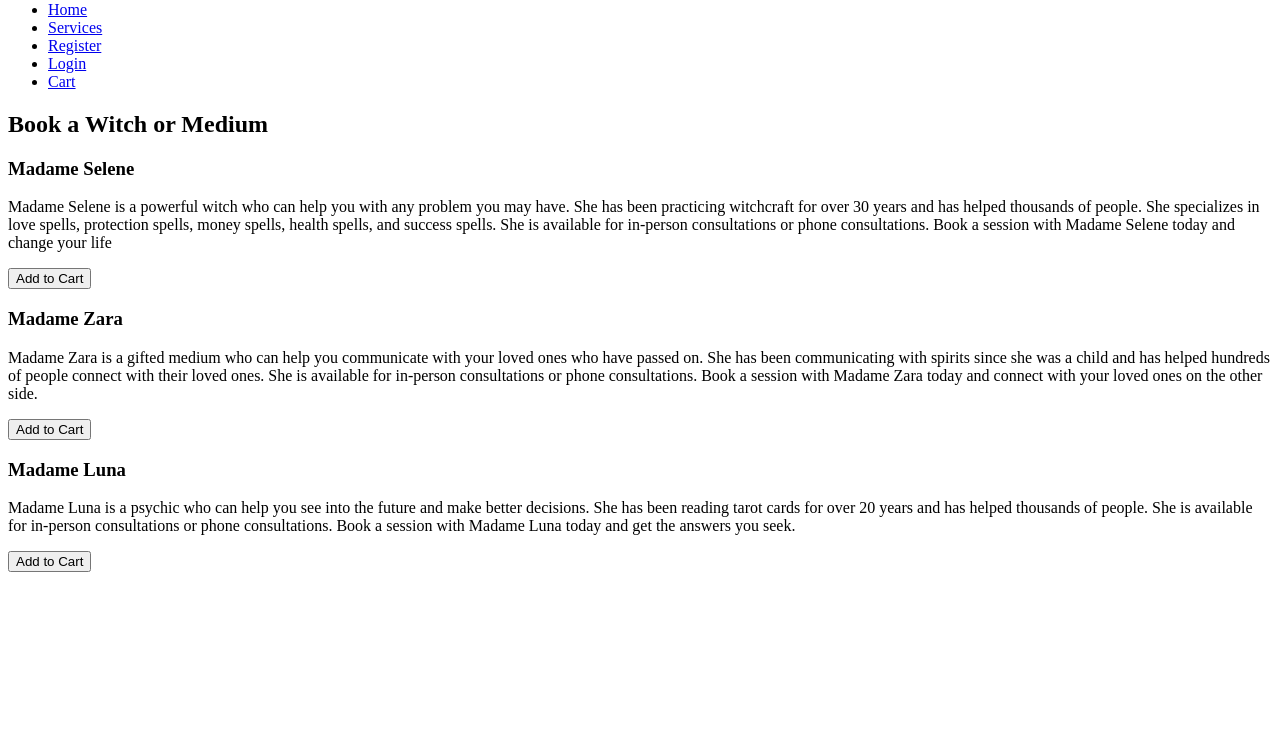
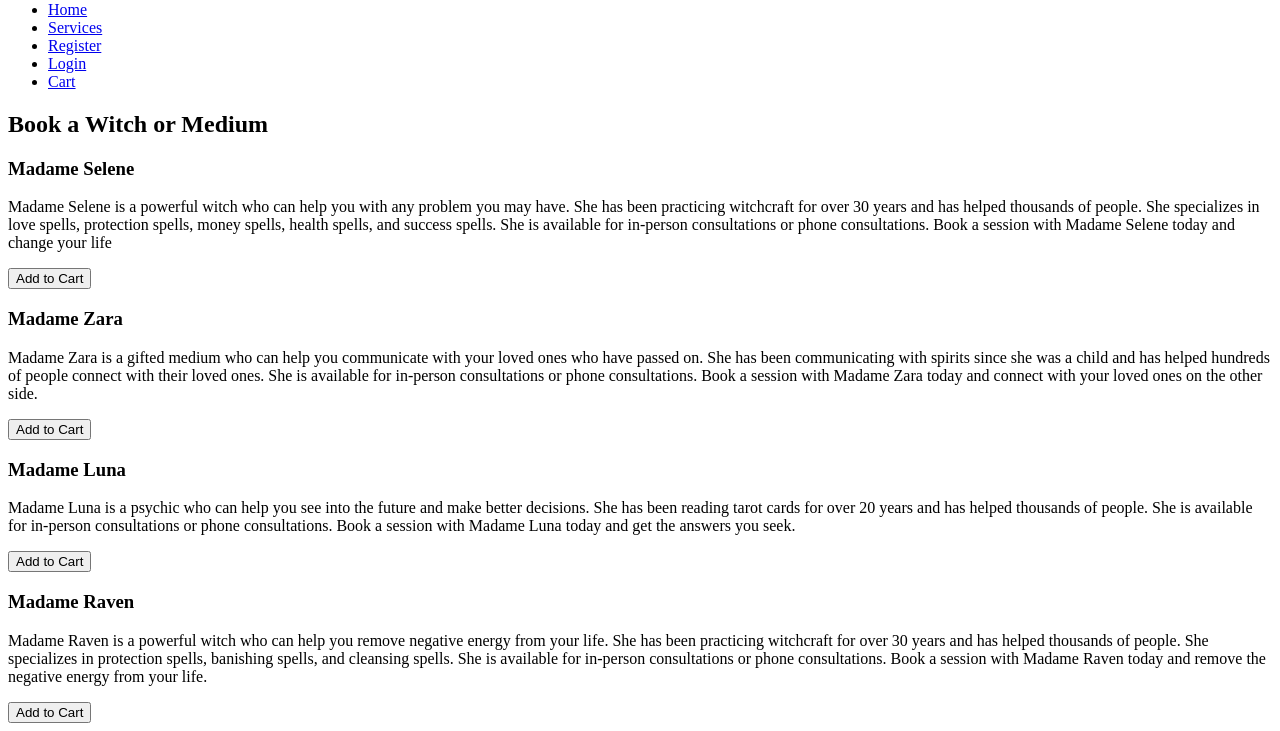
Before and after one commit to NavyBlue06/Aetheris_Witchcraft_Shop, a plain HTML site: page services.html in a window 1280 px wide. Shown: the part 79-810 px from the top of the page. Drawn offline with Linux system fonts and the light colour scheme.

Commit message:
add more content to service

```diff
--- a/services.html
+++ b/services.html
@@ -42,6 +42,13 @@
             </article>
             <button>Add to Cart</button>
         </section>
+        <section>
+            <article>
+                <h3>Madame Raven</h3>
+                <p>Madame Raven is a powerful witch who can help you remove negative energy from your life. She has been practicing witchcraft for over 30 years and has helped thousands of people. She specializes in protection spells, banishing spells, and cleansing spells. She is available for in-person consultations or phone consultations. Book a session with Madame Raven today and remove the negative energy from your life.
+            </article>
+            <button>Add to Cart</button>
+        </section>
     </main>
 
 </body>
```
